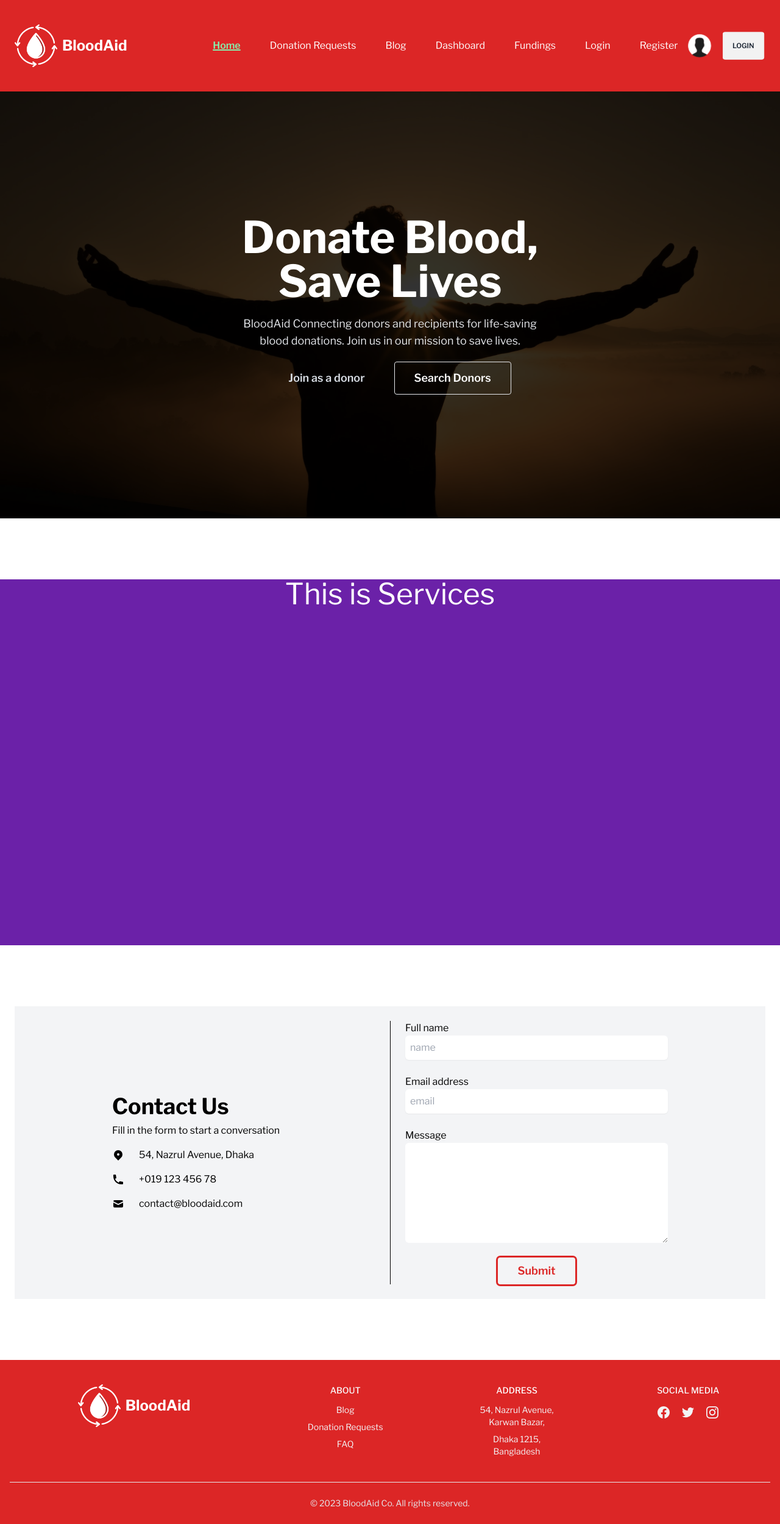
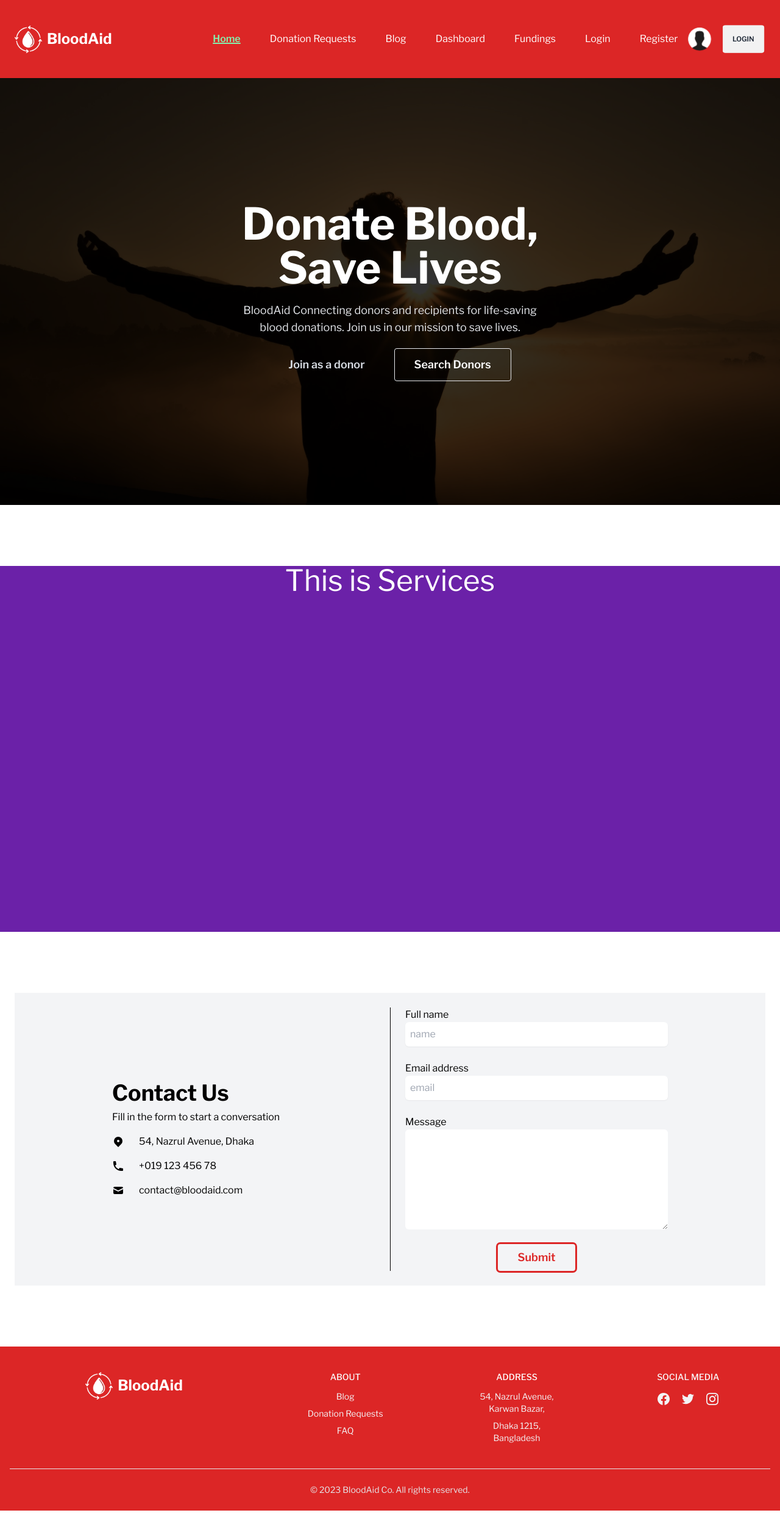
Before and after one commit to searchsakib/blood-aid-client, a React (Vite) app: page / in a window 1280 px wide. Shown: the whole page at 61% size. After the commit the page ends 2477 px from the top, so only its background shows below. Built offline with nearby package versions, Linux system fonts and the light colour scheme.

Commit message:
icon changed, logo size reduced

```diff
--- a/src/components/Footer/Footer.jsx
+++ b/src/components/Footer/Footer.jsx
@@ -10,7 +10,7 @@ const Footer = () => {
             <Link>
               <div className="flex items-center justify-center">
                 <div className="flex items-center">
-                  <img className="max-w-[70px] " src={logo} alt="" />{' '}
+                  <img className="max-w-[45px]" src={logo} alt="" />{' '}
                 </div>
                 <div className="font-bold  text-2xl p-2 text-white rounded-sm flex items-center">
                   BloodAid
--- a/src/components/Navbar/Navbar.jsx
+++ b/src/components/Navbar/Navbar.jsx
@@ -115,7 +115,7 @@ const NavBar = () => {
         <Link>
           <div className="flex items-center justify-center">
             <div className="flex items-center">
-              <img className="max-w-[70px] " src={logo} alt="" />{' '}
+              <img className="max-w-[45px]" src={logo} alt="" />{' '}
             </div>
             <div className="font-bold  text-2xl p-2 text-white rounded-sm flex items-center">
               BloodAid
```
Also changed, not shown: public/icon-dep.png (added), public/icon.png.
